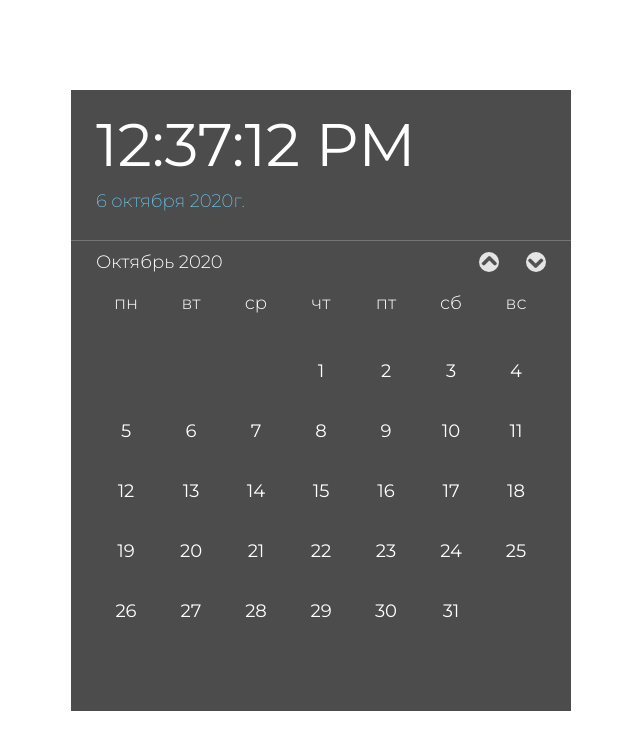
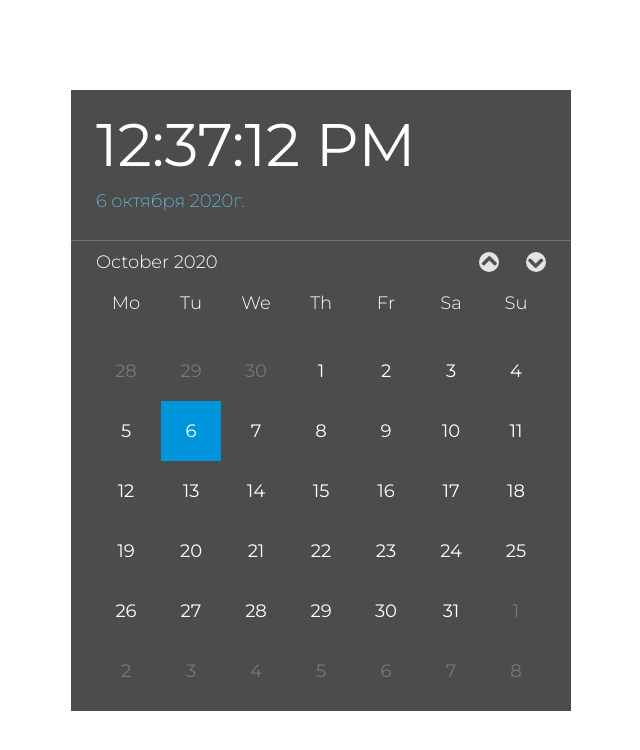
Before and after one commit to Marina-Poprotskaya/react-calendar, a React (Create React App) app: page / in a window 1280 px wide. Shown: the top 750 px of the page, without its empty margins (319-959 px from the left). Built offline with nearby package versions, Linux system fonts and the light colour scheme.

Commit message:
feat: add prev and next months to calendar

```diff
--- a/src/App.js
+++ b/src/App.js
@@ -1,10 +1,15 @@
-import React from 'react';
+import React, { useState } from 'react';
 import Header from './components/header/components';
 import Main from './components/main/components';
 
 import './App.css';
 
 function App() {
+
+const [date, setDate] =  useState(new Date());
+const [year, setYear] = useState(date.getFullYear());
+const [month, setMonth] = useState(date.getMonth());
+
   return (
     <div className = 'container'>
        <div className = 'calendar-wrapper'>
--- a/src/components/calendar/components.jsx
+++ b/src/components/calendar/components.jsx
@@ -6,25 +6,72 @@ export default function Calendar() {
     const date = new Date();
     const year = date.getFullYear();
     const month = date.getMonth();
+    const currentDay = date.getDate();
 
-    const daysInMonth = new Date(year, month+1, 0).getDate();
+    const previousMonth = month-1;
+    // const nextMonth = month+1;
+
+    const getDaysInMonth = (year, month) => {
+        return new Date(year, month+1, 0).getDate();
+    }
+
+    const daysInCurrentMonth = getDaysInMonth(year, month);
+
+    const daysInPreviousMonth = getDaysInMonth(year, previousMonth);
 
     const firstDayOfMonth = new Date(year, month).getDay();
 
     const firstDayIndex = firstDayOfMonth === 0 ? 6 : firstDayOfMonth - 1;
-    const lastDayIndex = daysInMonth + firstDayIndex-1;
+    const lastDayIndex = daysInCurrentMonth + firstDayIndex-1;
 
-    const cellsForDate = new Array(42).fill(1, 0, 42);
-    const arrayOfDays = [];
 
-    for(let i = 1 ; i <= daysInMonth; i++){
-        arrayOfDays.push(i);
+    const numberOfCells = 42;
+    const cellsForDate = new Array(numberOfCells).fill(1, 0, 42);
+    const arrayOfCurrentDays = [];
+    const arrayOfPrevDays = [];
+    const arrayOfNextDays = [];
+
+    for(let i = 1 ; i <= daysInCurrentMonth; i++){
+        arrayOfCurrentDays.push(i);
     }
+
+    for(let i = 1; i < (numberOfCells - lastDayIndex); i++) {
+        arrayOfNextDays.push(i)
+    }
+
+    for(let i = 1; i <= daysInPreviousMonth; i++) {
+        arrayOfPrevDays.push(i);
+    }
+    const arrOfPrevDaysForCalendar = arrayOfPrevDays.reverse().slice(0, firstDayIndex).reverse();
+
+    const indexOfCurrentDayInArrOfCells = (arrayOfCurrentDays.findIndex((el) => el === currentDay)) + firstDayIndex;
 
     const renderDaysOfWeek = () => {
         const elements = cellsForDate.map((_, index) => {
-        const content = index >= firstDayIndex && index <= lastDayIndex ? arrayOfDays[index-firstDayIndex] : '';
-          return <div className='days' key={index}>{content}</div>;
+
+        const getContent = () => {
+        let content;
+            if(index < firstDayIndex) {
+                content = arrOfPrevDaysForCalendar[index];
+            }
+            if(index >= firstDayIndex && index <= lastDayIndex) {
+                content = arrayOfCurrentDays[index-firstDayIndex];
+            }
+            if(index > lastDayIndex) {
+                content = arrayOfNextDays[(index-numberOfCells)+arrayOfNextDays.length];
+            }
+            return content;
+        }
+
+        const getColor = () => {
+            return index >= firstDayIndex && index <= lastDayIndex ?  'white' : 'rgba(128, 128, 128, 0.842)';
+        }
+
+        const getColorOfCurrentDay = () => {
+            return index === indexOfCurrentDayInArrOfCells ? 'rgb(0, 149, 218)' : '';
+        }
+
+          return <div style = {{color: getColor(), background: getColorOfCurrentDay()}} className='days' key={index}>{getContent()}</div>;
         });
         return elements;
       };
--- a/src/components/main/components.jsx
+++ b/src/components/main/components.jsx
@@ -5,25 +5,25 @@ import "./style.css";
 export default function Main() {
   const getFormattedMonths = () => {
     const months = [
-      "Январь",
-      "Февраль",
-      "Март",
-      "Апрель",
-      "Май",
-      "Июнь",
-      "Июль",
-      "Август",
-      "Сентябрь",
-      "Октябрь",
-      "Ноябрь",
-      "Декабрь",
+      "January",
+      "February",
+      "March",
+      "April",
+      "May",
+      "June",
+      "July",
+      "August",
+      "September",
+      "October",
+      "November",
+      "December",
     ];
     const date = new Date();
     const currentDate = `${months[date.getMonth()]} ${date.getFullYear()}`;
     return currentDate;
   };
 
-  const daysOfWeeks = ["пн", "вт", "ср", "чт", "пт", "сб", "вс"];
+  const daysOfWeeks = ["Mo", "Tu", "We", "Th", "Fr", "Sa", "Su"];
 
   const renderDaysOfWeek = () => {
     const elements = daysOfWeeks.map((item, index) => {
```
